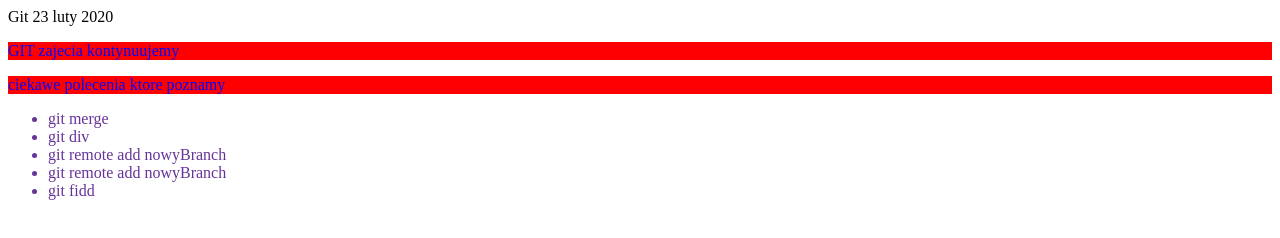
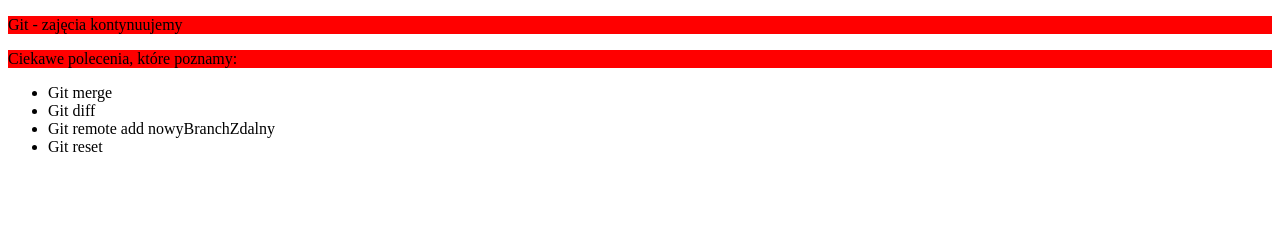
Before and after one commit to karsza/gitzjazd6, a plain HTML site: page index.html in a window 1280 px wide. Drawn offline with Linux system fonts and the light colour scheme.

Commit message:
zmiany od prowadzacego

```diff
--- a/index.html
+++ b/index.html
@@ -4,19 +4,19 @@
     <meta charset="UTF-8">
     <meta name="viewport" content="width=device-width, initial-scale=1.0">
     <meta http-equiv="X-UA-Compatible" content="ie=edge">
-    <link rel="stylesheet" href="style.css"
-    <title>Git 23 luty 2020</title>
+    <title>GIT - 23 luty></title>
+    <link rel="stylesheet" href="style.css">
 </head>
 <body>
-    <p> GIT zajecia kontynuujemy</p>
-    <p>ciekawe polecenia ktore poznamy</p>
+    <p>Git - zajęcia kontynuujemy</p>
+
+    <p>Ciekawe polecenia, które poznamy:</p>
     <ul>
-        <li>git merge</li>
-        <li>git div</li>
-        <li>git remote add nowyBranch</li>
-        <li>git remote add nowyBranch</li>
-        <li>git fidd</li>
+        <li>Git merge</li>
+        <li>Git diff</li>
+        <li>Git remote add nowyBranchZdalny</li>
+        <li>Git reset</li>
+    </ul>
 
-    </ul>
 </body>
 </html>
--- a/style.css
+++ b/style.css
@@ -1,7 +1,3 @@
-p{
+p {
     background-color: red;
-    color: blue;
 }
-li{
-    color: rebeccapurple;
-}
```
Also changed, not shown: 2 other files.
